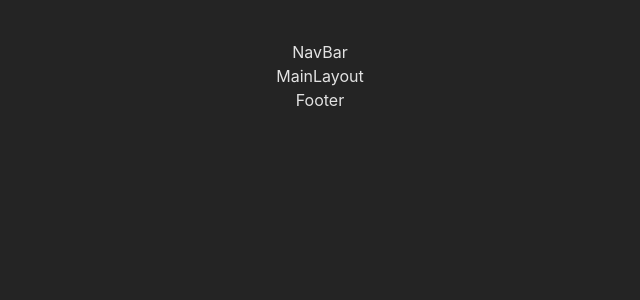
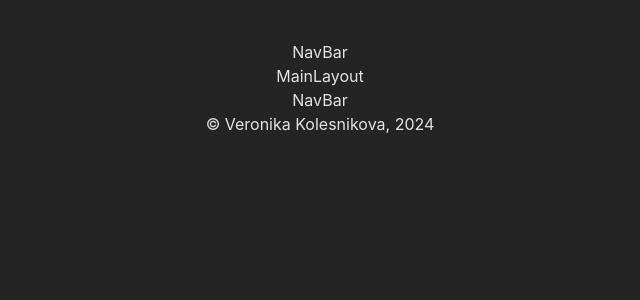
Before and after one commit to kweeuhree/github-tracker, a React (Vite) app: page /firstnamenika in a window 1280 px wide. Shown: the top 300 px of the page, without its empty margins (320-960 px from the left). Built offline with nearby package versions, Linux system fonts and the light colour scheme.

Commit message:
footer is set up

```diff
--- a/src/components/NavBar/Footer.jsx
+++ b/src/components/NavBar/Footer.jsx
@@ -1,8 +1,17 @@
-import React from 'react'
+import React from 'react';
+import NavBar from './NavBar';
 
 const Footer = () => {
+
+  const year = new Date().getFullYear();
+  const copy='©';
+
+
   return (
-    <div>Footer</div>
+    <footer>
+      <NavBar />
+      <div className="copyright">{copy} Veronika Kolesnikova, {year}</div>
+    </footer>
   )
 }
 
--- a/src/components/UserSearch/UserSearch.jsx
+++ b/src/components/UserSearch/UserSearch.jsx
@@ -0,0 +1,9 @@
+import React from 'react'
+
+const UserSearch = () => {
+  return (
+    <div>UserSearch</div>
+  )
+}
+
+export default UserSearch;
```
